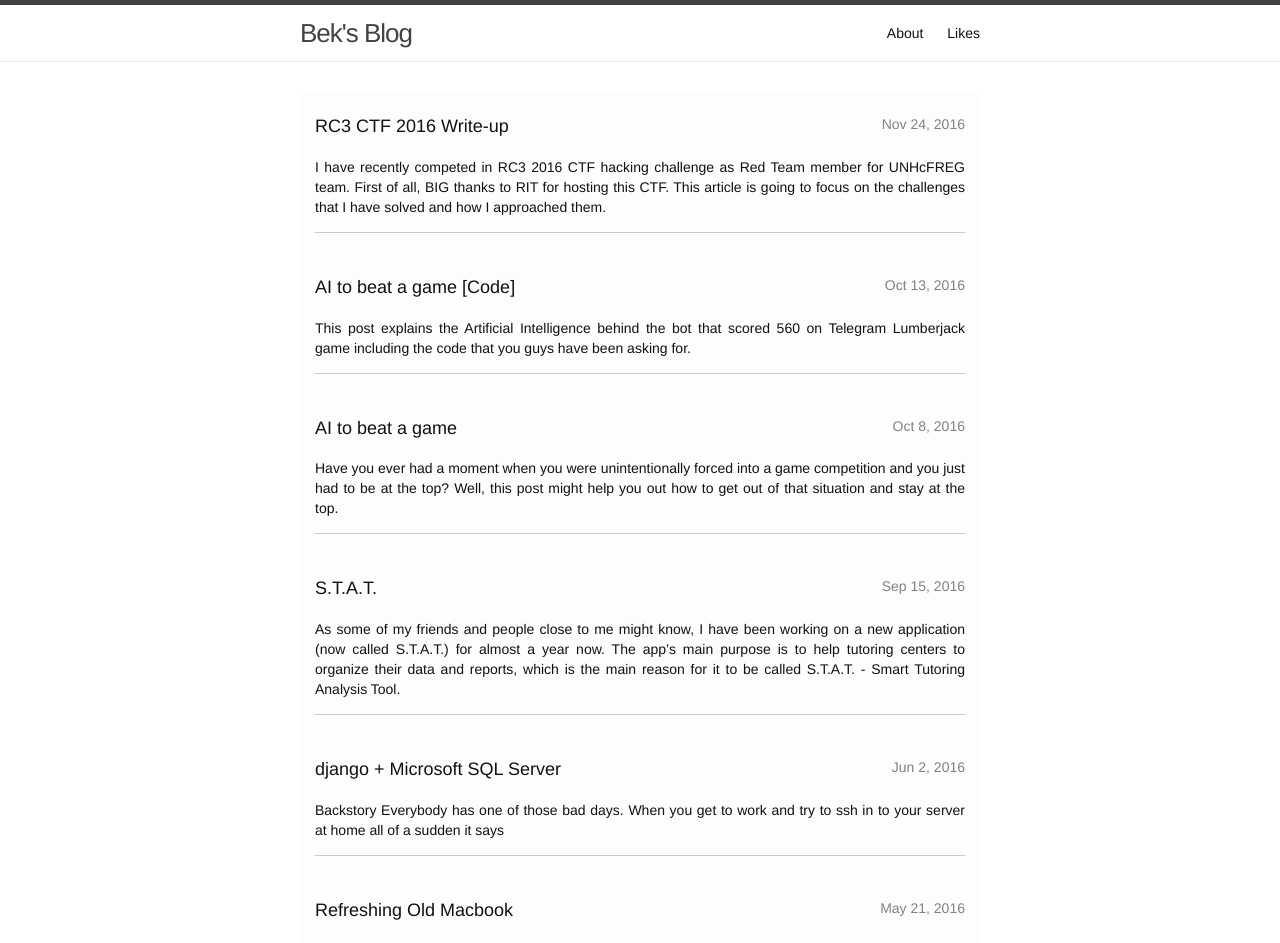
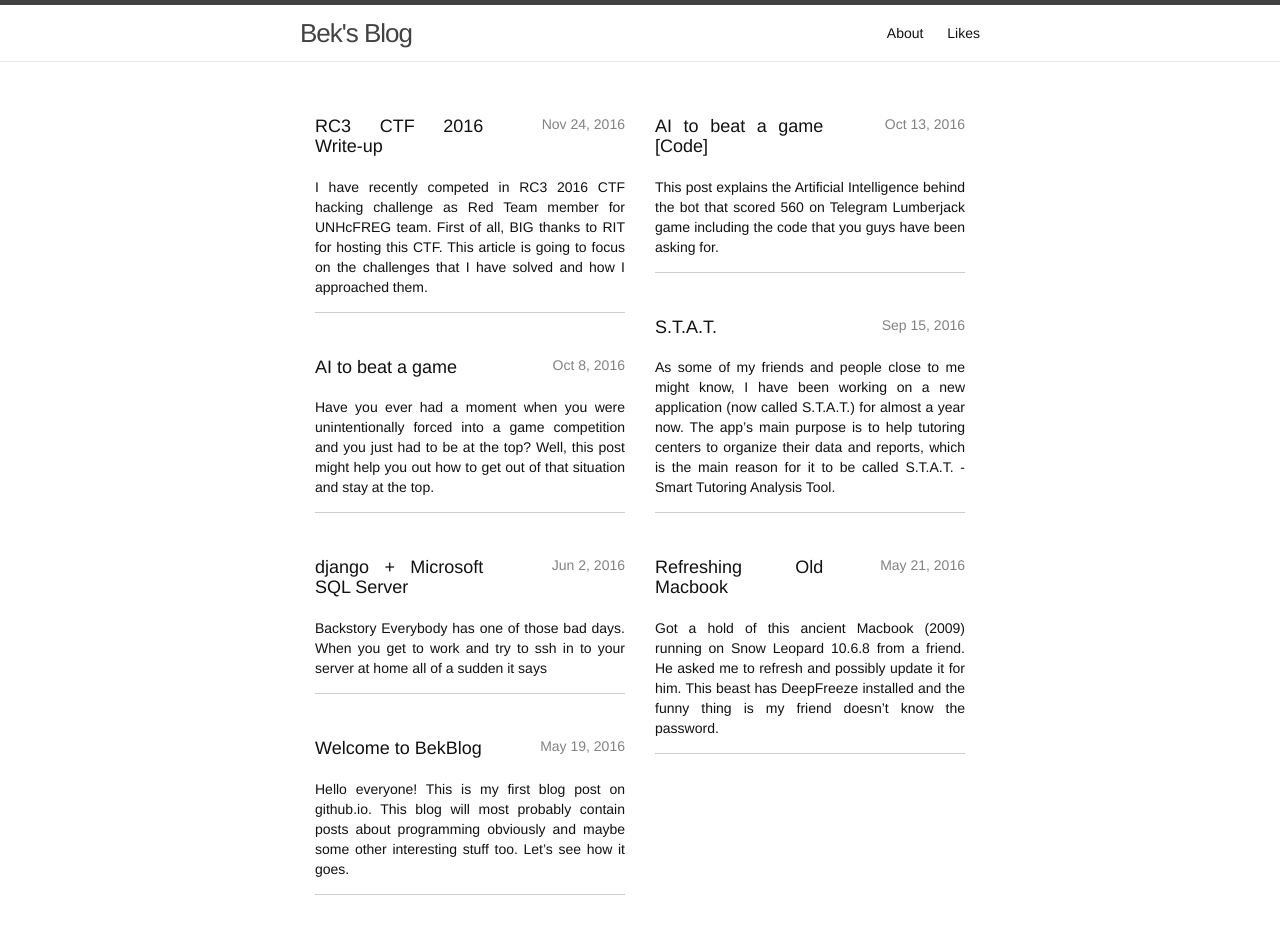
Before and after one commit to bekhzod0725/bekhzod0725.github.io, a Jekyll site: the page built from index.html, in a window 1280 px wide. Shown: the top 943 px of the page. Built offline with Jekyll 4.4.1, drawn with Linux system fonts in a browser that asks for light colours; nearby versions of some CDN libraries.

Commit message:
fix left2right instead of cssColumns

```diff
--- a/_includes/head.html
+++ b/_includes/head.html
@@ -43,5 +43,6 @@
   <link rel="canonical" href="{{ page.url | replace:'index.html','' | prepend: site.baseurl | prepend: site.url }}">
   <link rel="alternate" type="application/rss+xml" title="{{ site.title }}" href="{{ "/feed.xml" | prepend: site.baseurl | prepend: site.url }}">
 
+  <script type="text/javascript" src="https://code.jquery.com/jquery-3.1.1.min.js"></script>
 
 </head>
--- a/_sass/_base.scss
+++ b/_sass/_base.scss
@@ -211,23 +211,12 @@
  */
 .link-box-row {
     background-color: $background-color;
-    -moz-column-gap: 10px;
-    -moz-column-count: 2;
-    -moz-column-fill: auto;
-    -webkit-column-gap: 10px;
-    -webkit-column-count: 2;
-    -webkit-column-fill: auto;
-    column-gap: 15px;
-    column-count: 2;
-    column-fill: auto;
-    column-width: 338px;
 }
 .link-box {
     color: $text-color;
     padding: 15px;
-    -moz-column-break-inside: avoid;
-    -webkit-column-break-inside: avoid;
-    column-break-inside: avoid;
+    float: left;
+    width: 340px;
     display: inline-block;
     transition: opacity .4s ease-in-out;
 
@@ -236,14 +225,29 @@
         background-color: $link-box-color;
         text-decoration: none;
     }
+    @include media-query($on-laptop) {
+        clear: both;
+        width: 100%;
+    }
 
+}
+.link-box:nth-child(2n+1) {
+    clear:both;
 }
 
 .link-box-body{
+    display: block;
     min-width:308px; height: auto;
     border-bottom: 1px solid #ccc;
     padding-bottom: 15px;
     margin-bottom: 5px;
+    @include media-query($on-laptop) {
+        width:100%;
+        height: auto;
+        border-bottom: 1px solid #ccc;
+        padding-bottom: 15px;
+        margin-bottom: 0px;
+    }
 }
 
 .link-box-image-caption-bg{
@@ -252,6 +256,20 @@
     width:100%;
     height:75px;
     background: rgba(0,0,0,0.4);
+    @include media-query($on-laptop) {
+        position:relative;
+        top:-50px;
+        width:398px;
+        height:75px;
+        background: rgba(0,0,0,0.4);
+    }
+    @include media-query($on-palm) {
+        position:relative;
+        top:-50px;
+        width:100%;
+        height:75px;
+        background: rgba(0,0,0,0.4);
+    }
 }
 
 div.link-box-row:hover .link-box:not(:hover) {
@@ -264,48 +282,3 @@
 .index-post-excerpt {
     color: $text-color;
 }
-@media only screen and (max-width: 720px)
-{
-    .link-box-row {
-        background-color: $background-color;
-        -moz-column-count: 1;
-        -moz-column-gap: 0px;
-        -webkit-column-count: 1;
-        -webkit-column-gap: 0px;
-        column-count: 1;
-        column-gap: 0px;
-    }
-    .link-box {
-        width: 100%;
-    }
-    .link-box-body{
-        width:100%; height: auto;
-        border-bottom: 1px solid #ccc;
-        padding-bottom: 15px;
-        margin-bottom: 0px;
-    }
-    .link-box-image-caption-bg{
-        position:relative;
-        top:-50px;
-        width:398px;
-        height:75px;
-        background: rgba(0,0,0,0.4);
-    }
-    .carousel-caption{
-        left: 0px;
-        position: absolute;
-        max-width:258px;
-        min-width:268px;
-    }
-}
-@media only screen and (max-width: 473px)
-{
-    .link-box-image-caption-bg{
-        position:relative;
-        top:-50px;
-        width:100%;
-        height:75px;
-        background: rgba(0,0,0,0.4);
-    }
-
-}
--- a/index.html
+++ b/index.html
@@ -19,10 +19,12 @@
               </div>
               {% else %}
                   <h4 class="row">
-                      <span class="index-post-title col-md-7" align="left">{{ post.title }}</span>
-                      <span class="post-meta post-date col-md-5" align="right">
+                      <div class="index-post-title col-md-7">{{ post.title }}</div>
+                      <div class="post-meta post-date col-md-5" style="text-align:right">
+                          <div style="display:inline-block;text-align:right">
                           {{ post.date | date: "%b %-d, %Y" }}
-                      </span>
+                        </div>
+                      </div>
                   </h4>
                   <span class="index-post-excerpt">{{ post.excerpt | strip_html}}</span>
               {% endif %}
@@ -30,10 +32,25 @@
       </a>
     {% endfor %}
 </div>
-<div class="row" style="margin-top: 20px">
+<div class="row" style="margin-top: 20px;clear:both;">
   <h6 class="rss-subscribe col-xs-4">
       subscribe <a href="{{ "/feed.xml" | prepend: site.baseurl }}">via RSS</a>
   </h6>
 </div>
 
 </div>
+
+<script>
+$(document).ready(function() {
+   for (var i=2, l = $('.link-box').length; i < l; i++){
+        var prevel = $('.link-box')[i-2];
+        var el     = $('.link-box')[i];
+
+        var loc = $(prevel).height() + $(prevel).position().top;
+        console.log(loc);
+
+        $(el).offset({top: loc + 30});
+
+   }
+});
+</script>
```
